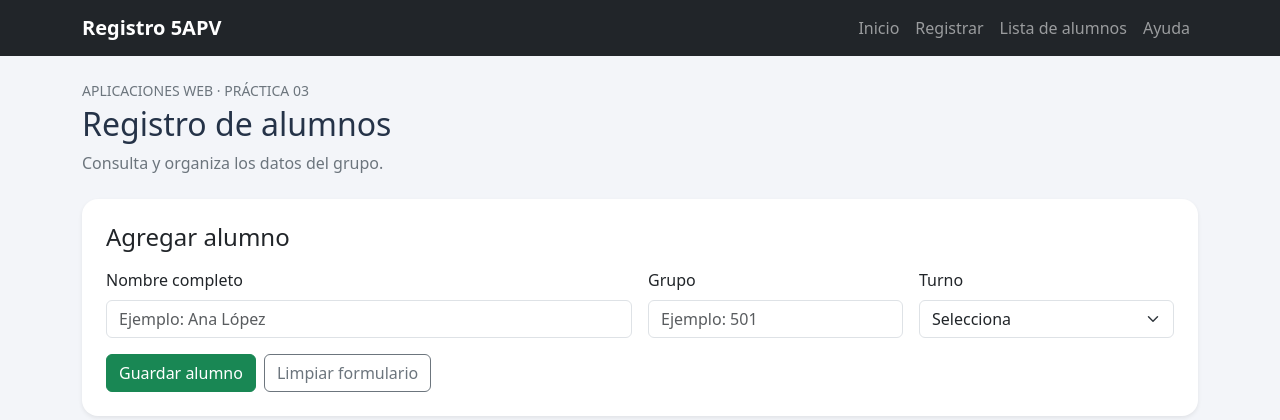
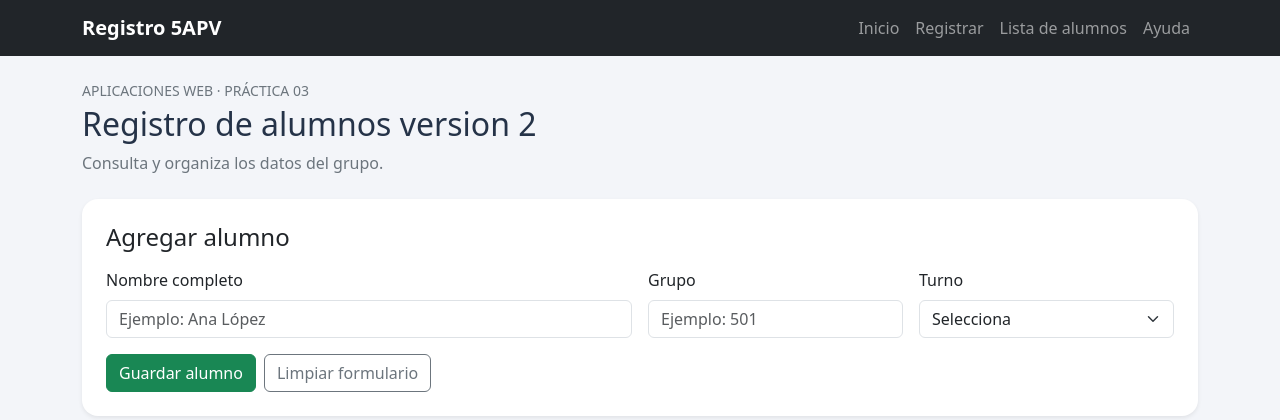
Before and after one commit to yamir1234295/casa-de-adopcion-de-mascotas, a Flask app: page / in a window 1280 px wide. Shown: the top 420 px of the page. Run offline with Flask 3, Linux system fonts and the light colour scheme; data that the repository does not hold is empty; some libraries are stand-ins or nearby versions.

Commit message:
version 2 app

```diff
--- a/templates/base.html
+++ b/templates/base.html
@@ -50,7 +50,7 @@ href="{{ url_for('inicio') }}#lista">Lista de alumnos</a>
 <p class="text-uppercase text-secondary small mb-1">
 Aplicaciones Web · Práctica 03
 </p>
-<h1 class="h2">Registro de alumnos</h1>
+<h1 class="h2">Registro de alumnos version 2</h1>
 <p class="text-secondary">Consulta y organiza los datos del grupo.</p>
 </header>
 {% block contenido %}{% endblock %}
```
